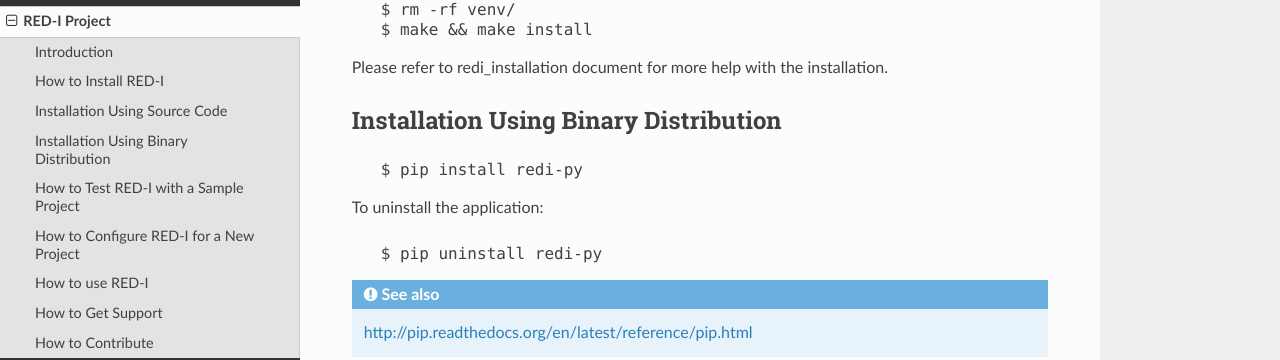
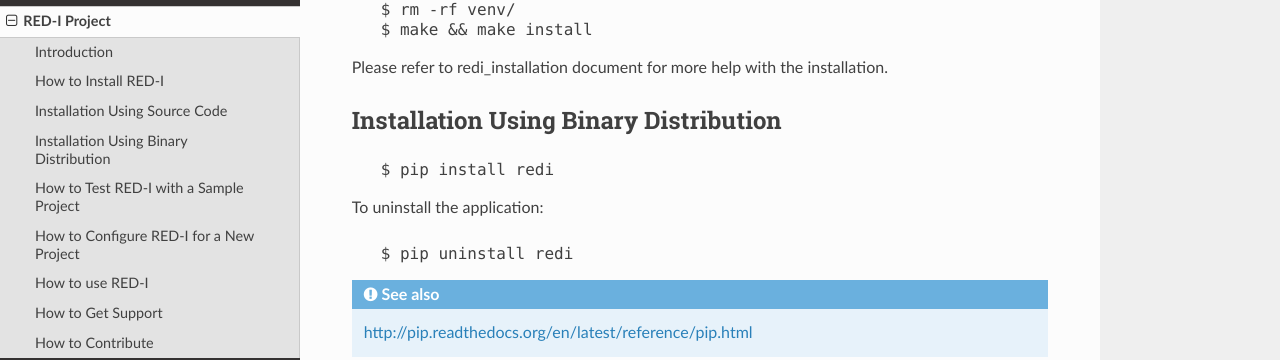
Before and after one commit to ctsit/redi, a Sphinx documentation site: the page built from docs/about.rst, in a window 1280 px wide and 900 px high, scrolled down 1092 px. Shown: the part 100-460 px from the top of the window. Built offline with Sphinx 7.4.7 and the Read the Docs theme 2.0.0, drawn with Linux system fonts in a browser that asks for light colours.

```diff
--- a/docs/about.rst
+++ b/docs/about.rst
@@ -88,7 +88,7 @@ Installation Using Binary Distribution
 .. raw:: html
 
    <pre>
-      $ pip install redi-py
+      $ pip install redi
    </pre>
 
 To uninstall the application:
@@ -96,7 +96,7 @@ To uninstall the application:
 .. raw:: html
 
    <pre>
-      $ pip uninstall redi-py
+      $ pip uninstall redi
    </pre>
 
 .. seealso:: http://pip.readthedocs.org/en/latest/reference/pip.html
--- a/setup.py
+++ b/setup.py
@@ -17,7 +17,7 @@ Prerequisites on Debian Wheezy:
 from setuptools import setup, find_packages
 
 setup(
-    name='redi-py',
+    name='redi',
     version='0.13.2',
     author='https://www.ctsi.ufl.edu/research/study-development/informatics-consulting/',
     author_email='ctsit@ctsi.ufl.edu',
```
Also changed, not shown: 2 other files.
